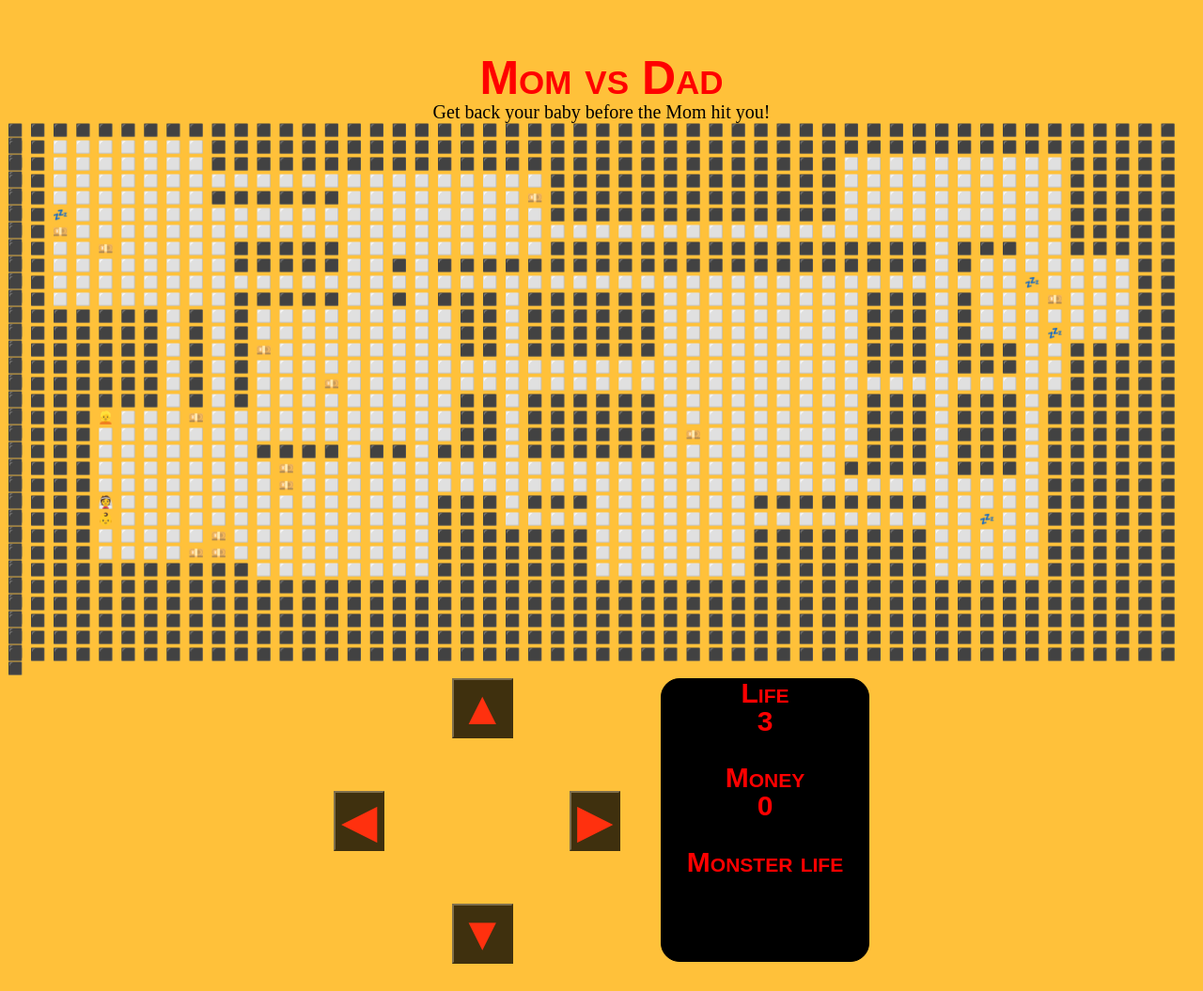
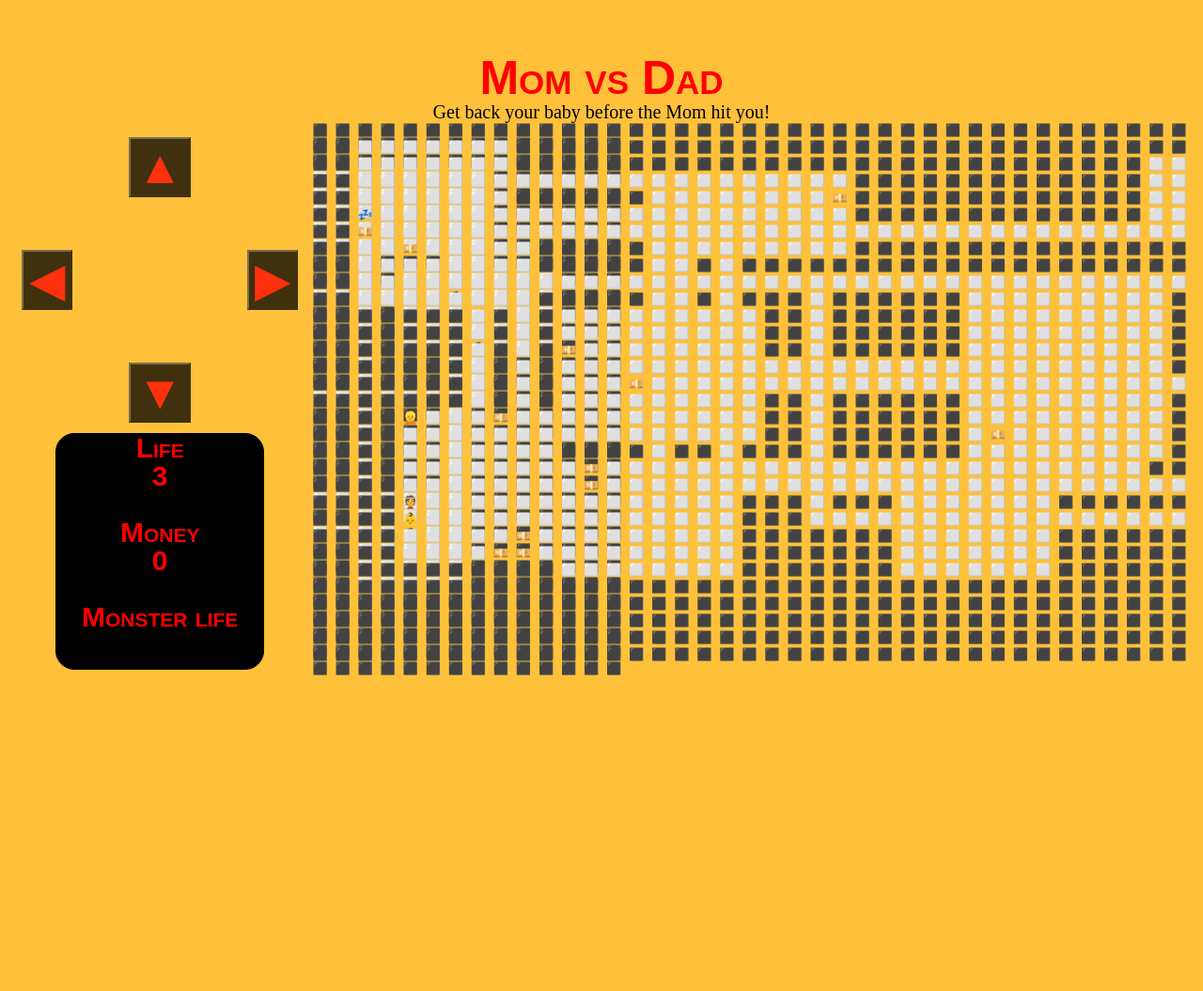
Before and after one commit to ue22-p20-eval/projet-web-intro-et-network-intro-best-rogue, a Flask app: page / in a window 1280 px wide. Shown: the whole page at 94% size. After the commit the page ends 719 px from the top, so only its background shows below. Run offline with Flask 2, Linux system fonts and the light colour scheme; some libraries are stand-ins or nearby versions.

Commit message:
rechangements

```diff
--- a/static/css/main.css
+++ b/static/css/main.css
@@ -18,8 +18,10 @@ body{
 
 .flexbox{
     align-items: center;
-    margin-left: auto;
-    margin-right: auto;
+    display: flex;
+    flex-direction: row;
+    justify-items: center;
+    align-items: flex-start;
 }
 
 .thekeypad{
@@ -44,20 +46,16 @@ body{
     margin: 15px;
     background-color: rgb(0, 0, 0);
     width: 220px;
-    height: 300px;
+    height: 250px;
     text-align: center;
     font-size: 30px;
     color:rgb(255, 0, 0);
+    margin-left: auto;
+    margin-right: auto;
 }
 
 .tools{
-    width:600px;
-    justify-self: center;
-    margin-left: auto;
-    margin-right: auto;
-    display: flex;
-    flex-direction: row;
-    justify-items: center;
-    justify-content: space-between;
-    align-items: flex-start;
+    width:400px;
+    vertical-align: :middle;;
+
 }
--- a/templates/index.html
+++ b/templates/index.html
@@ -9,18 +9,6 @@
         <div class="consignes"> Get back your baby before the Mom hit you!</div>
 
         <div class="flexbox">
-            <div id="console" style="font-family:monospace;">
-                {% for i in range(n_row) %}
-                <div style="height:18px">
-                    {% for j in range(n_col) %}
-                    <span id="{{ 'cell {}-{}'.format(i,j) }}"> {{ mapdata[i][j] }} </span>
-                    {% endfor %}
-                </div>
-                {% endfor %}
-            </div>
-        </div>
-
-        <div class="consignes"> </div>
 
             <div class ="tools">
                 <div class="thekeypad">
@@ -52,6 +40,20 @@
 
                 </div>
             </div>
+            <div id="console" style="font-family:monospace;">
+                {% for i in range(n_row) %}
+                <div style="height:18px">
+                    {% for j in range(n_col) %}
+                    <span id="{{ 'cell {}-{}'.format(i,j) }}"> {{ mapdata[i][j] }} </span>
+                    {% endfor %}
+                </div>
+                {% endfor %}
+            </div>
+        </div>
+
+        <div class="consignes"> </div>
+
+
         <div id="game_over">
             <p></p>
         </div>
```
Lines whose indentation alone changed are shown as unchanged.
